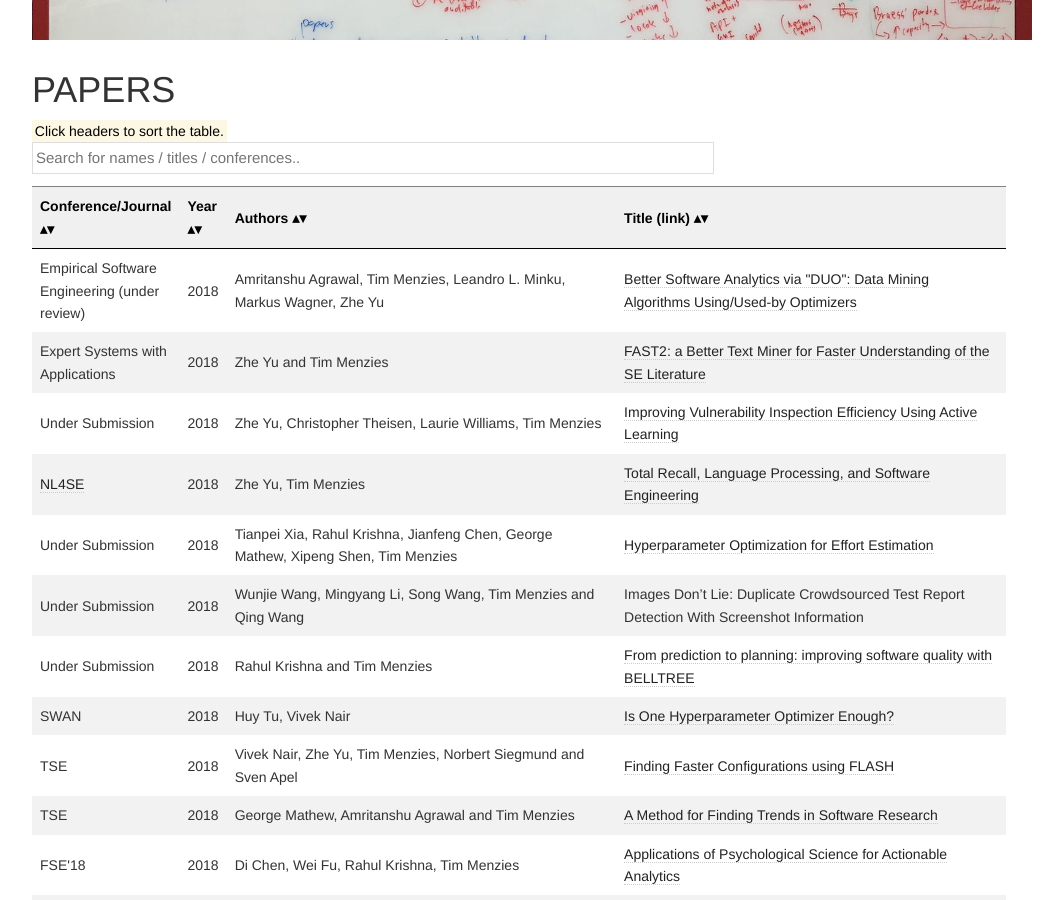
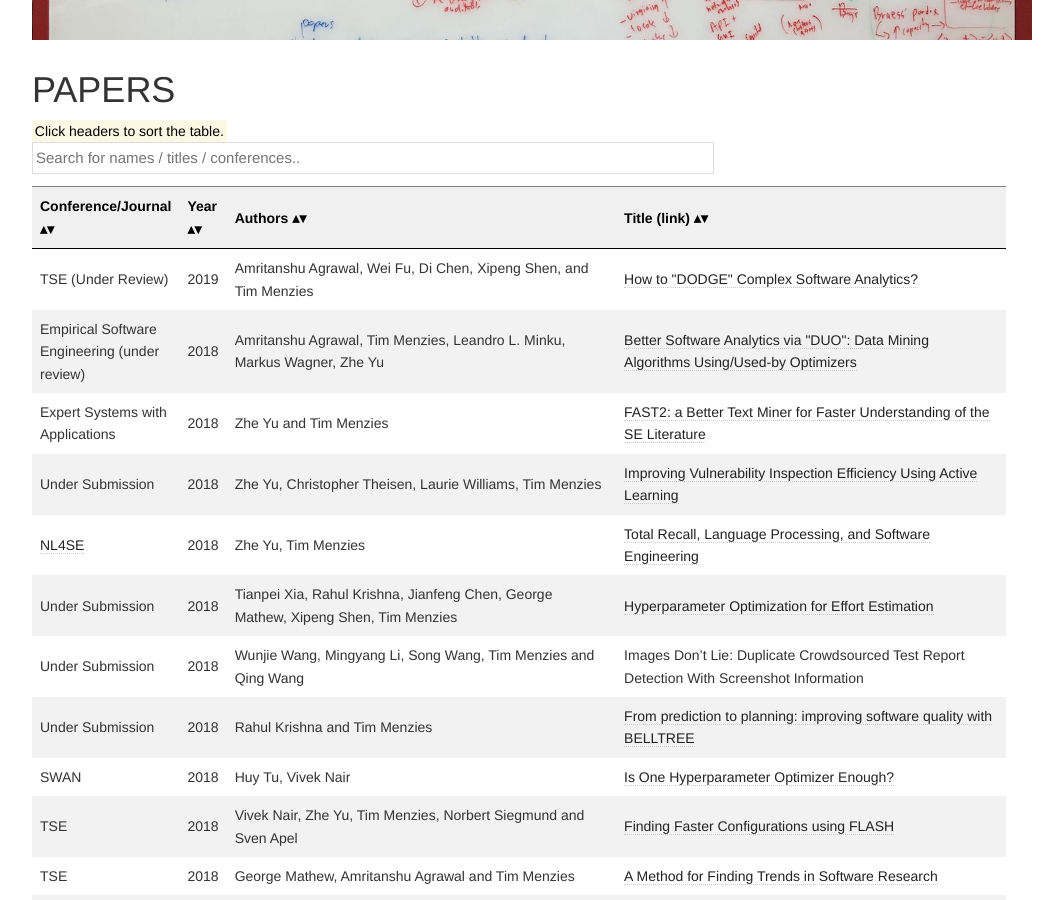
Before and after one commit to ai-se/ai-se.github.io, a Jekyll site: the page built from papers/index.html, in a window 1280 px wide and 900 px high, scrolled down 675 px. Shown: the whole window, without its empty margins (126-1189 px from the left). Built offline with Jekyll 4.4.1, drawn with Linux system fonts in a browser that asks for light colours.

Commit message:
Update index.html

```diff
--- a/papers/index.html
+++ b/papers/index.html
@@ -38,7 +38,17 @@ table.sortable th:not(.sorttable_sorted):not(.sorttable_sorted_reverse):not(.sor
 <tbody>
 
 
-	 <tr>
+  <tr>
+    <td>TSE (Under Review)</td>
+    <td>2019</td>
+    <td>Amritanshu Agrawal, Wei Fu, Di Chen, Xipeng Shen, and Tim Menzies</td>
+    <td><a href="https://arxiv.org/pdf/1902.01838.pdf">
+      How to "DODGE" Complex Software Analytics?
+  </a></td>
+  </tr>
+
+
+  <tr>
     <td>Empirical Software Engineering (under review)</td>
     <td>2018</td>
     <td>Amritanshu Agrawal, Tim Menzies, Leandro L. Minku, Markus Wagner, Zhe Yu</td>
```
